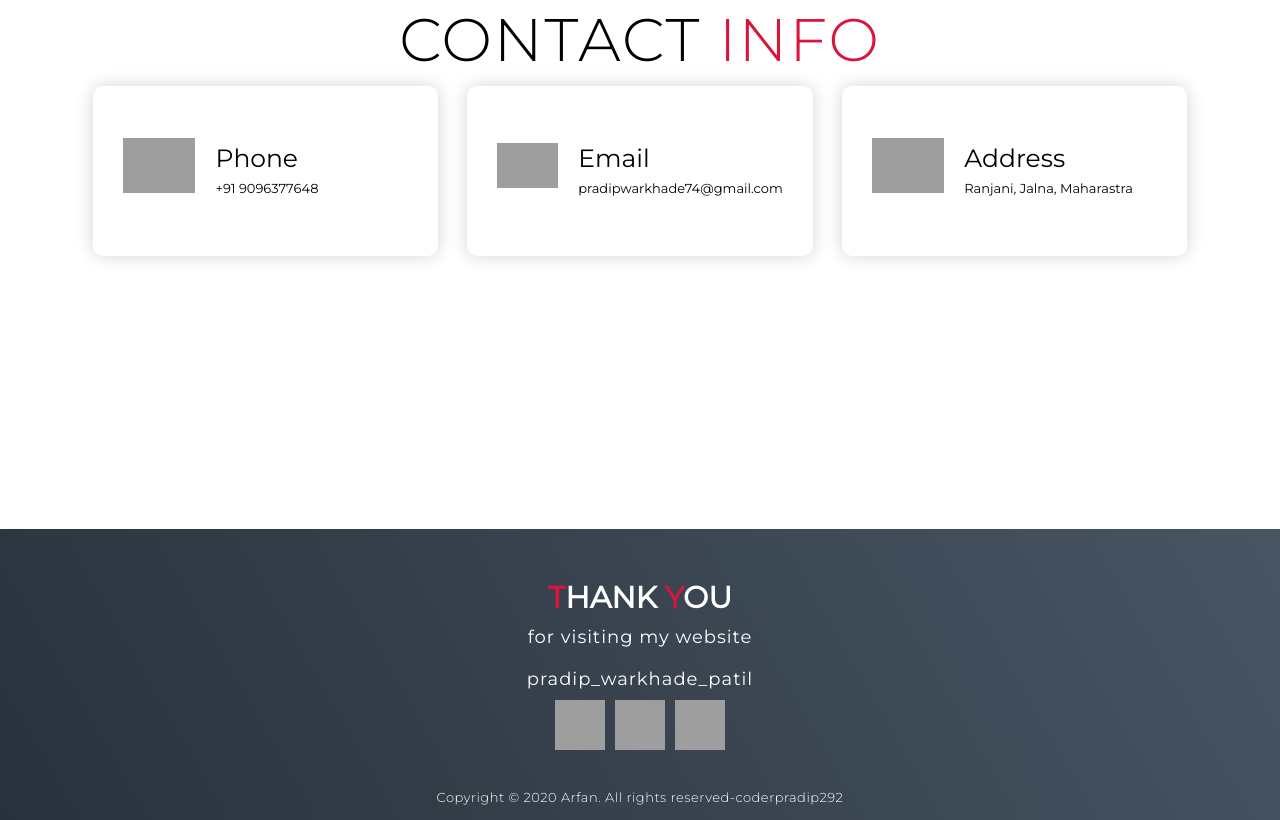
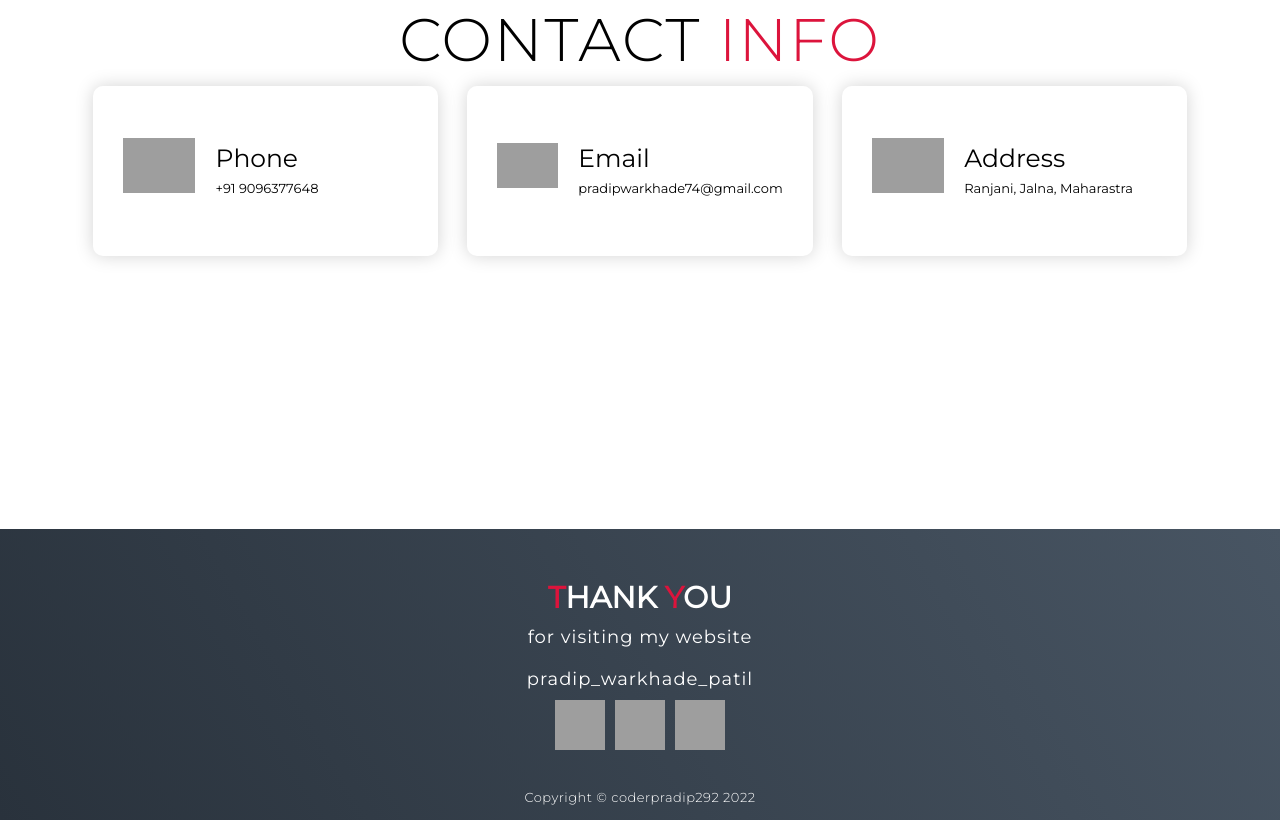
Before and after one commit to pradip292/portfolio_pradip292, a plain HTML site: page index.html in a window 1280 px wide. Shown: the part 4994-5814 px from the top of the page. Drawn offline with Linux system fonts and the light colour scheme; grey boxes are pictures that could not be loaded.

Commit message:
Update index.html

```diff
--- a/index.html
+++ b/index.html
@@ -219,7 +219,7 @@
           <a href="#"><img src="https://img.icons8.com/bubbles/100/000000/behance.png" /></a>
         </div>
       </div>
-      <p>Copyright © 2020 Arfan. All rights reserved-coderpradip292
+      <p>Copyright © coderpradip292 2022
       </p>
     </div>
   </section>
```
